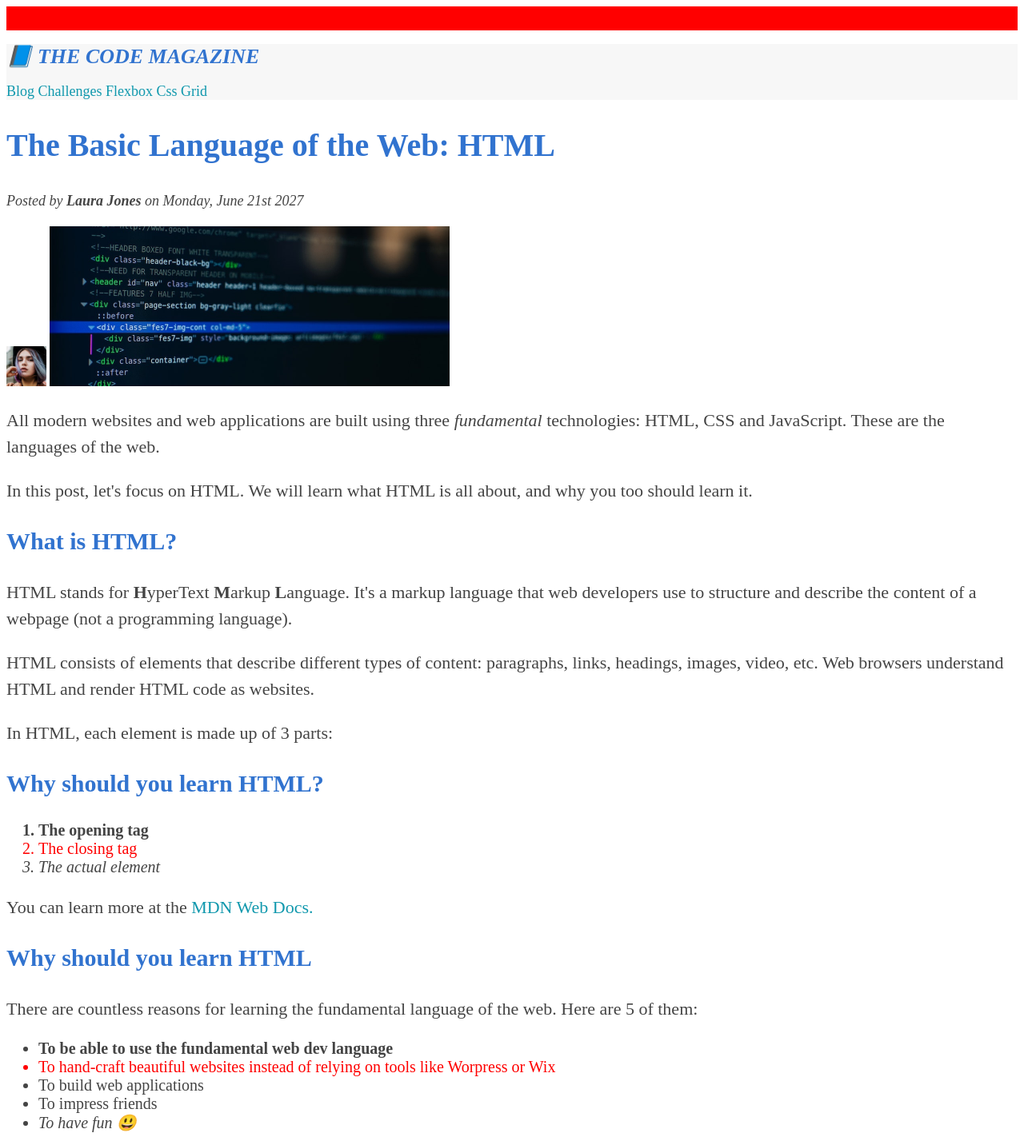
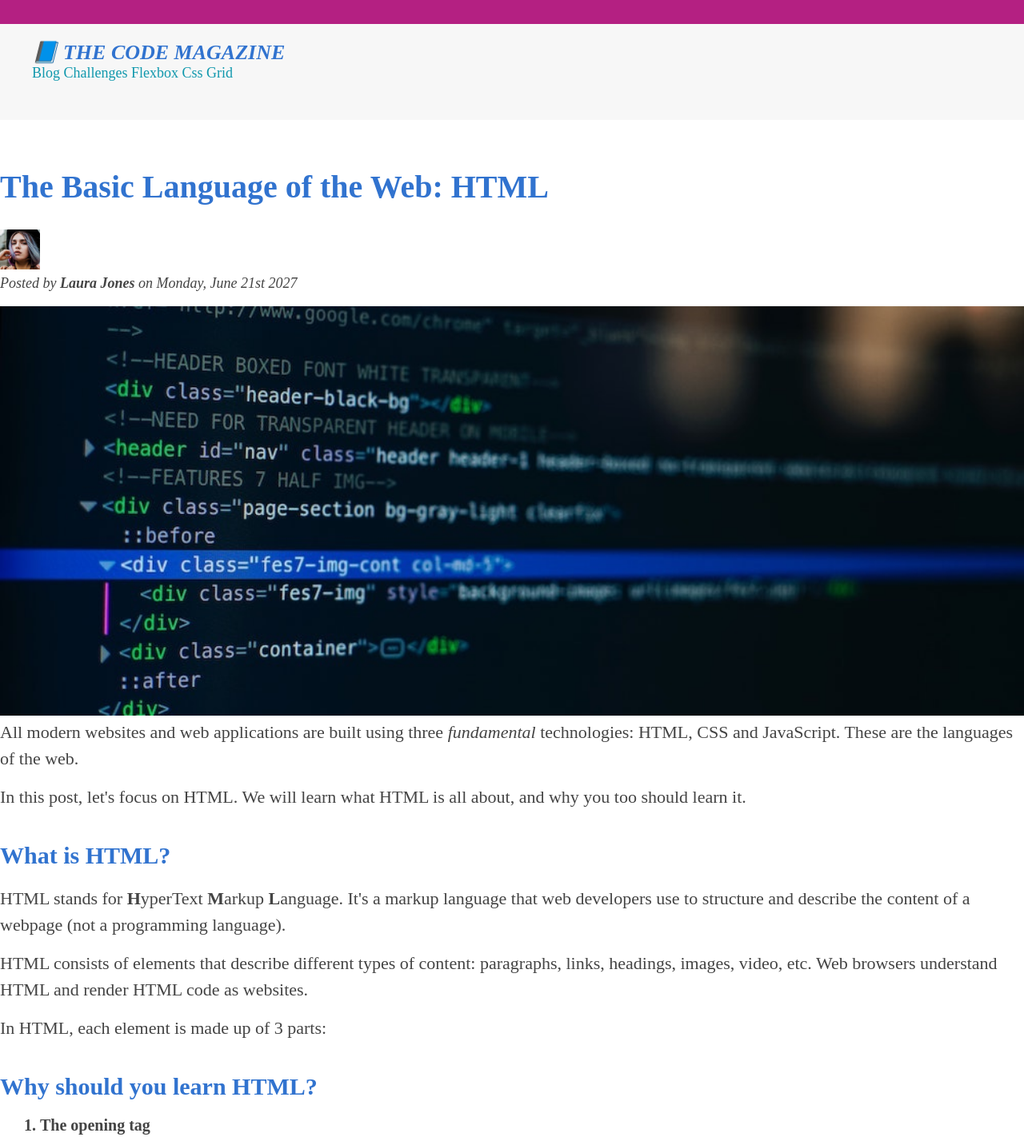
Before and after one commit to jatinder1993/hello-world, a plain HTML site: page 02-HTML-Fundamentals/index.html in a window 1280 px wide. Shown: the top 1422 px of the page at 80% size. Drawn offline with Linux system fonts and the light colour scheme.

Commit message:
keep on it

```diff
--- a/02-HTML-Fundamentals/index.html
+++ b/02-HTML-Fundamentals/index.html
@@ -29,12 +29,8 @@
     </header>
 
     <article>
-      <header>
+      <header class="post header">
         <h2>The Basic Language of the Web: HTML</h2>
-
-        <p id="author">
-          Posted by <strong>Laura Jones</strong> on Monday, June 21st 2027
-        </p>
 
         <img
           src="img/laura-jones.jpg"
@@ -43,7 +39,12 @@
           height="50"
         />
 
+        <p id="author">
+          Posted by <strong>Laura Jones</strong> on Monday, June 21st 2027
+        </p>
+
         <img
+          class="post-image"
           src="img/post-img.jpg"
           alt="HTML code on a screen"
           width="500"
--- a/02-HTML-Fundamentals/style.css
+++ b/02-HTML-Fundamentals/style.css
@@ -1,12 +1,33 @@
 * {
   border-top: none #1098ad solid 30px;
+  margin: 0;
+  padding: 0;
 }
 
 body {
   font-family: serif;
   color: #444;
 
-  border-top: red solid 30px;
+  border-top: rgb(180, 32, 130) solid 30px;
+}
+
+.main-header {
+  background-color: #f7f7f7;
+  /* padding: 20px; */
+  /* padding-left: 40px; */
+  /* padding-right: 40px; */
+  padding: 20px 40px;
+  margin-bottom: 60px;
+  height: 80px;
+}
+
+aside {
+  background-color: #f7f7f7;
+  /* border: 10px solid #1098ad; */
+  border-top: 5px solid #1098ad;
+  border-bottom: 5px solid #1098ad;
+  padding: 50px 0;
+  width: 500px;
 }
 
 h1,
@@ -21,12 +42,27 @@ h1 {
   font-style: italic;
 }
 
+nav {
+  font-size: 18px;
+}
+
+article {
+  margin-bottom: 60px;
+}
+
+.post-header {
+  margin-bottom: 40px;
+}
+
 h2 {
   font-size: 40px;
+  margin-bottom: 30px;
 }
 
 h3 {
   font-size: 30px;
+  margin-bottom: 20px;
+  margin-top: 40px;
 }
 
 h4 {
@@ -38,10 +74,22 @@ h4 {
 p {
   font-size: 22px;
   line-height: 1.5;
+  margin-bottom: 15px;
+}
+
+ul,
+ol {
+  margin-left: 50px;
+  margin-bottom: 15px;
 }
 
 li {
   font-size: 20px;
+  margin-bottom: 10px;
+}
+
+li:last-child {
+  margin-bottom: 0;
 }
 
 /* footer p {
@@ -71,20 +119,6 @@ li {
 
 .related {
   list-style: none;
-}
-
-.main-header {
-  background-color: #f7f7f7;
-}
-
-aside {
-  background-color: #f7f7f7;
-  border: 10px solid #1098ad;
-  /* border-top: 5px solid #1098ad;
-  border-bottom: solid #1098ad;
-  border-left: solid #1098ad;
-  border-right: 15px solid #1098ad;
-  */
 }
 
 article li:first-child {
@@ -130,6 +164,11 @@ a:active {
 
 /* LVHA this is the order dont edit in different order */
 
+.post-image {
+  width: 100%;
+  height: auto;
+}
+
 /* resolving conflict */
 #Copyright {
   color: red;
@@ -153,7 +192,3 @@ a:active {
 nav p {
   font-size: 18px;
 } */
-
-nav {
-  font-size: 18px;
-}
```
